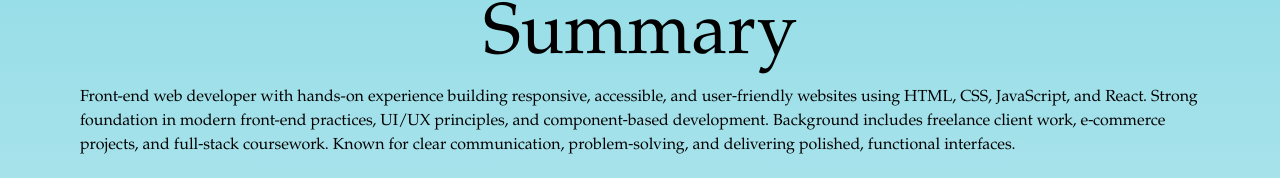
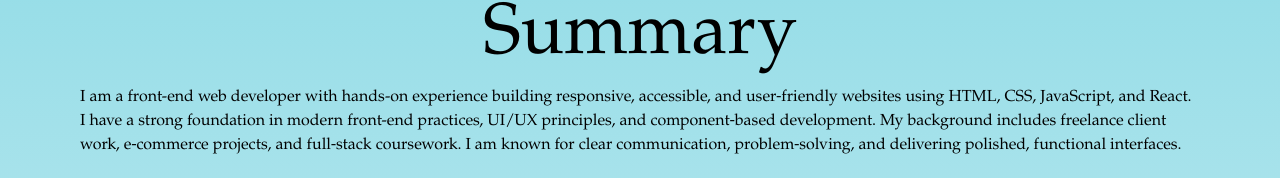
Before and after one commit to irishmaiden18/portfolio-2026, a React (Vite) app: page / in a window 1280 px wide. Shown: the part 499-677 px from the top of the page. Built offline with nearby package versions, Linux system fonts and the light colour scheme.

Commit message:
tweaked summary

```diff
--- a/src/components/Home.jsx
+++ b/src/components/Home.jsx
@@ -22,7 +22,7 @@ const Home = () => {
         {/* summary */}
         <div className="md:mx-auto px-4 md:px-0 max-w-6xl">
           <h2 className="text-4xl md:text-5xl lg:text-6xl xl:text-7xl text-center p-3">Summary</h2>
-          <p className="mx-4">Front-end web developer with hands-on experience building responsive, accessible, and user‑friendly websites using HTML, CSS, JavaScript, and React. Strong foundation in modern front-end practices, UI/UX principles, and component‑based development. Background includes freelance client work, e‑commerce projects, and full‑stack coursework. Known for clear communication, problem‑solving, and delivering polished, functional interfaces.</p>
+          <p className="mx-4">I am a front-end web developer with hands-on experience building responsive, accessible, and user‑friendly websites using HTML, CSS, JavaScript, and React. I have a strong foundation in modern front-end practices, UI/UX principles, and component‑based development. My background includes freelance client work, e‑commerce projects, and full‑stack coursework. I am known for clear communication, problem‑solving, and delivering polished, functional interfaces.</p>
         </div>
 
         {/* technical skills section */}
```
